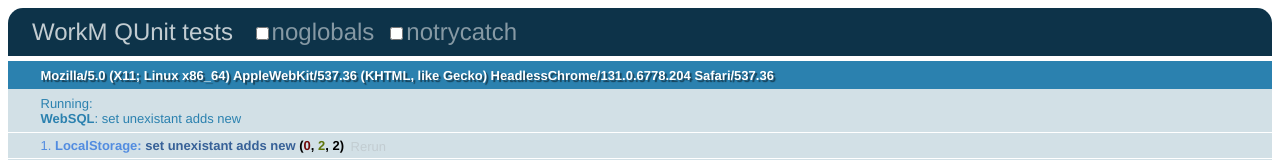
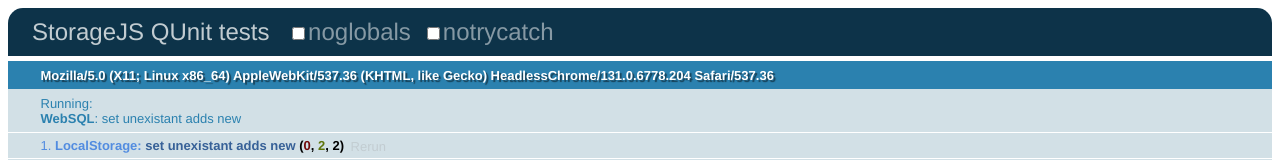
Before and after one commit to lcavadas/browser-storage-js, a plain HTML site: page test.html in a window 1280 px wide. Shown: the top 160 px of the page. Drawn offline with nearby package versions, Linux system fonts and the light colour scheme.

Commit message:
corrected the title of the test page

```diff
--- a/test.html
+++ b/test.html
@@ -14,7 +14,7 @@
 
 </head>
 <body>
-<h1 id="qunit-header">WorkM QUnit tests</h1>
+<h1 id="qunit-header">StorageJS QUnit tests</h1>
 
 <h2 id="qunit-banner"></h2>
 
```
